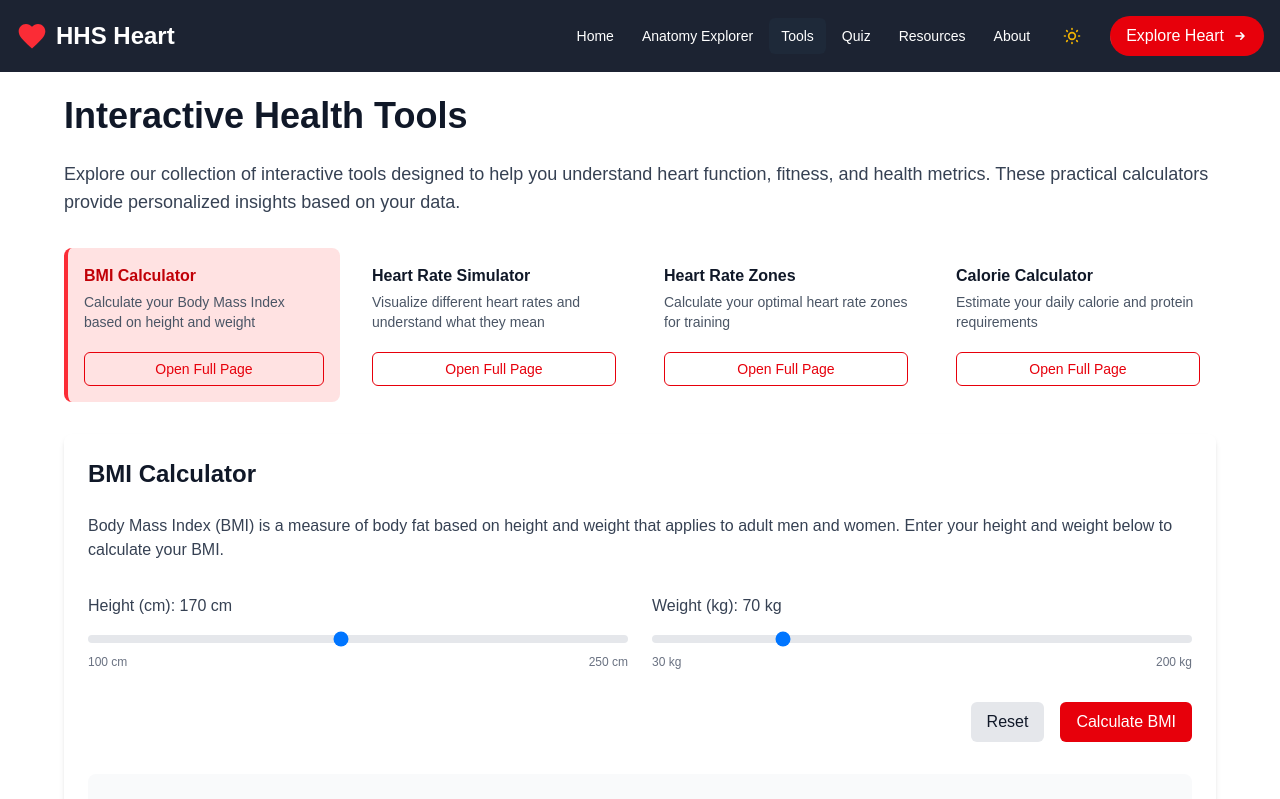
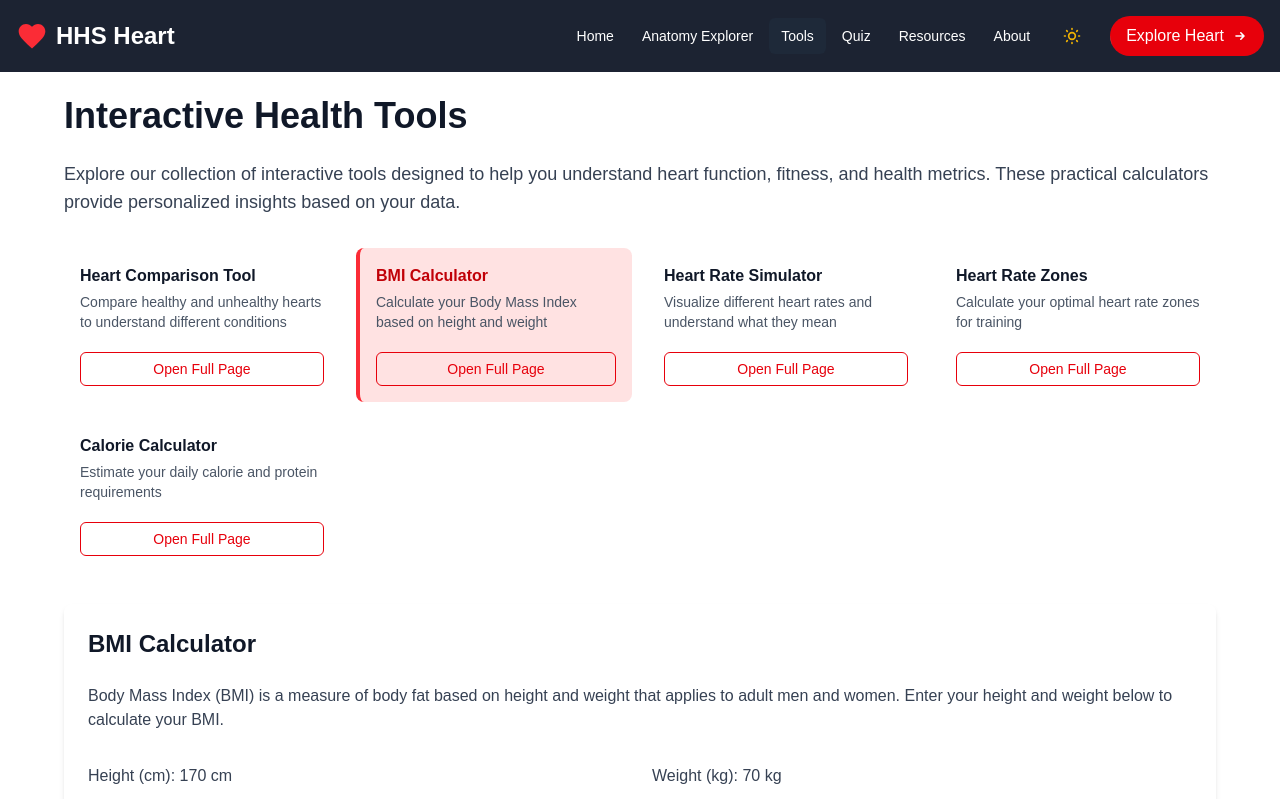
Before and after one commit to Xombi17/HHS-HEART-local, a Next.js app: page /tools in a window 1280 px wide. Shown: the top 799 px of the page. Built offline with nearby package versions, Linux system fonts and the light colour scheme; no server answers.

Commit message:
Update ToolsContainer.tsx

```diff
--- a/src/components/tools/ToolsContainer.tsx
+++ b/src/components/tools/ToolsContainer.tsx
@@ -6,14 +6,21 @@ import BMICalculator from './bmi/BMICalculator';
 import HeartRateSimulator from './heart-rate/HeartRateSimulator';
 import HeartRateZones from './heart-rate/HeartRateZones';
 import CalorieCalculator from './calorie/CalorieCalculator';
+import HeartComparisonTool from './HeartComparisonTool';
 import Button from '@/components/common/Button';
 
-type ToolType = 'bmi' | 'heartRateSimulator' | 'heartRateZones' | 'calorieCalculator';
+type ToolType = 'bmi' | 'heartRateSimulator' | 'heartRateZones' | 'calorieCalculator' | 'heartComparison';
 
 const ToolsContainer: React.FC = () => {
   const [activeTool, setActiveTool] = useState<ToolType>('bmi');
 
   const tools = [
+    {
+      id: 'heartComparison',
+      name: 'Heart Comparison Tool',
+      description: 'Compare healthy and unhealthy hearts to understand different conditions',
+      link: '/tools/heart-comparison'
+    },
     {
       id: 'bmi',
       name: 'BMI Calculator',
@@ -42,6 +49,8 @@ const ToolsContainer: React.FC = () => {
 
   const renderTool = () => {
     switch (activeTool) {
+      case 'heartComparison':
+        return <HeartComparisonTool />;
       case 'bmi':
         return <BMICalculator />;
       case 'heartRateSimulator':
```
